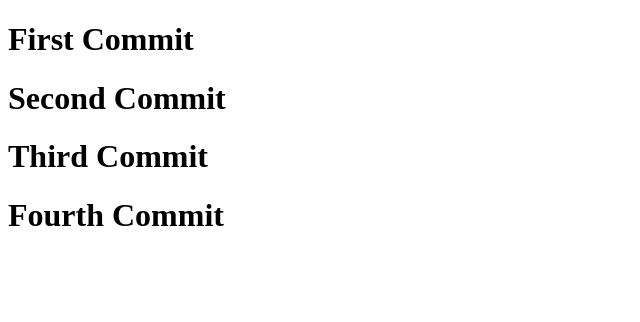
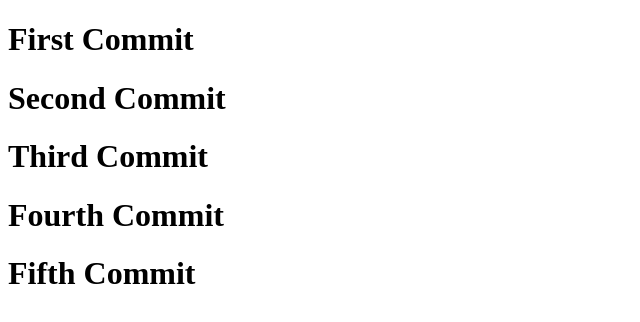
Before and after one commit to alinax89/training-js-project, a plain HTML site: page course/git/index.html in a window 1280 px wide. Shown: the whole page, without its empty margins (0-640 px from the left). Drawn offline with Linux system fonts and the light colour scheme.

Commit message:
fifth com

```diff
--- a/course/git/index.html
+++ b/course/git/index.html
@@ -9,6 +9,7 @@
 <h1>Second Commit</h1>
 <h1>Third Commit</h1>
 <h1>Fourth Commit</h1>
+<h1>Fifth Commit</h1>
 
 </body>
 </html>
```
